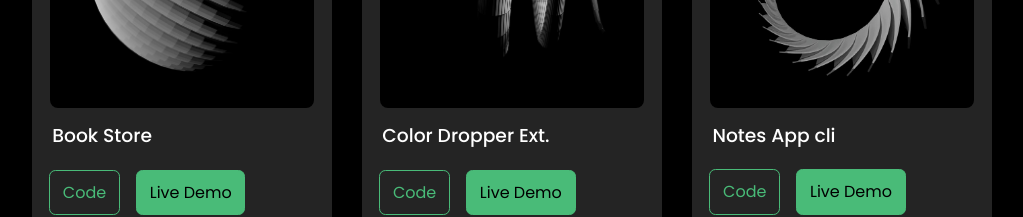
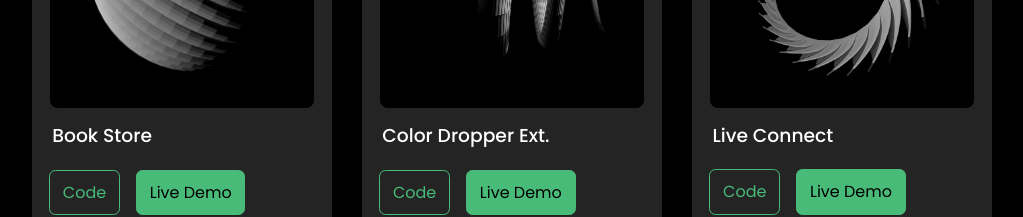
Before and after one commit to subham-04/subham, a React (Create React App) app: page / in a window 1280 px wide. Shown: the part 3680-3897 px from the top of the page, without its empty margins (128-1151 px from the left). Built offline with nearby package versions, Linux system fonts and the light colour scheme.

Commit message:
updated the resume and 1 project

```diff
--- a/src/components/portfolio/projects.js
+++ b/src/components/portfolio/projects.js
@@ -33,10 +33,10 @@ const projects= [
     {
         id: 3,
         image: IMG2,
-        title: 'Notes App cli',
-        github: 'https://github.com/subham-04/notes-app-cli',
-        live: 'https://github.com/subham-04/notes-app-cli',
-        desc:'This is the backend only project, here technologies like Nodejs is used. Here we have our custom command and flags.'
+        title: 'Live Connect',
+        github: 'https://github.com/subham-04/Live-Connect',
+        live: 'https://subham-04.github.io/Live-Connect/',
+        desc: 'Developed a real-time video conferencing application which enables seamless communication between users'
 
     },
     {
```
Also changed, not shown: 1 other file (tests, documents, lock files or other folders).
